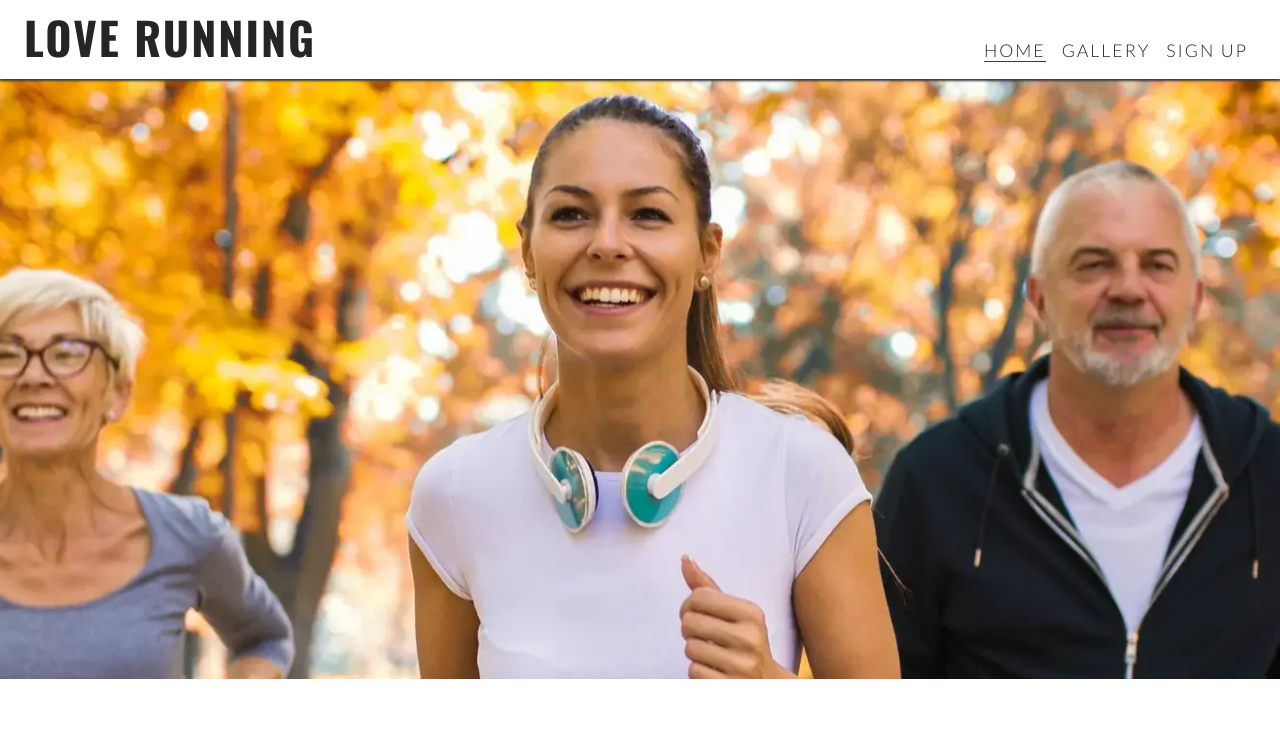
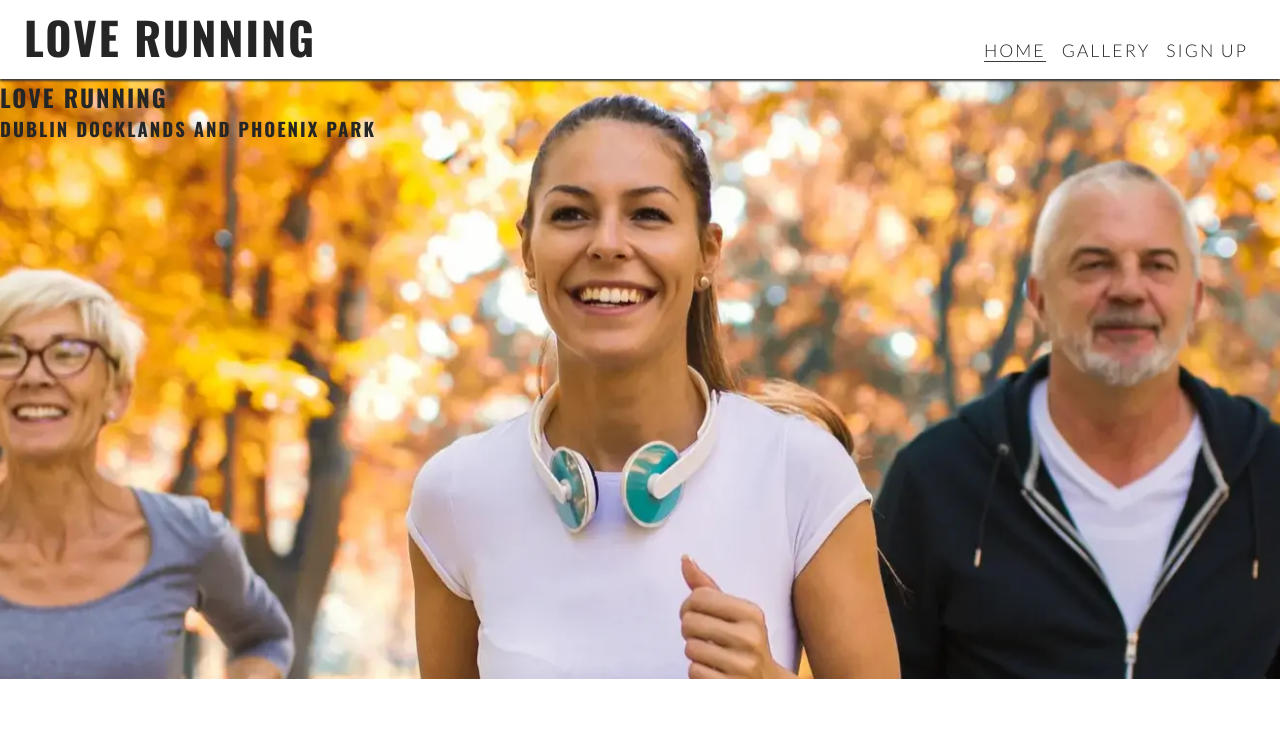
Before and after one commit to Schidley/love-running, a plain HTML site: page index.html in a window 1280 px wide. Shown: the top 730 px of the page. Drawn offline with nearby package versions, Linux system fonts and the light colour scheme.

Commit message:
header styles added

```diff
--- a/assets/css/style.css
+++ b/assets/css/style.css
@@ -16,6 +16,14 @@ body {
     color:#3a3a3a;
     font-family: 'Lato',sans-serif ;
 }
+
+h1,h2, h3 {
+    font-family: 'Oswald', sans-serif;
+    text-transform: uppercase;
+    letter-spacing: 2px;
+    color:#252525
+}
+
 
 
 /*header*/
@@ -36,9 +44,6 @@ header a {
     text-transform: uppercase;
     letter-spacing: 2px;
     color: #252525;
-}
-h1 {
-    font-family: 'Oswald', sans-serif;
 }
 
 #menu {
--- a/index.html
+++ b/index.html
@@ -36,7 +36,10 @@
   <!--page body-->
   <main>
     <section id="hero">
-
+      <div id="cover-text">
+        <h2>Love Running</h2>
+        <h3>Dublin Docklands and Phoenix Park</h3>
+      </div>
     </section>
   </main>
   <!--footer-->
```
